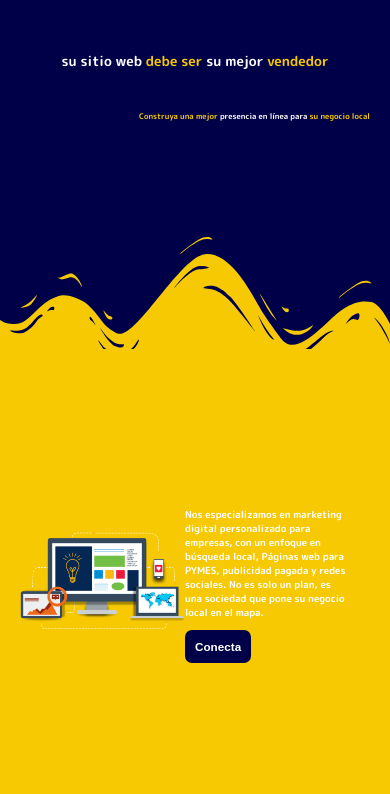
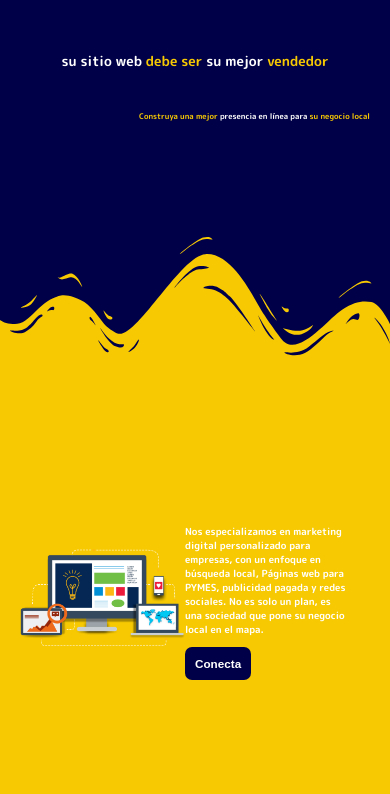
Before and after one commit to lerak/nextdigital, a Gatsby site: page / in a window 390 px wide. Shown: the part 48-842 px from the top of the page. Built offline with nearby package versions, Linux system fonts and the light colour scheme; Gatsby itself is replaced by a stand-in of ours.

Commit message:
mobile opt

```diff
--- a/src/components/header.css
+++ b/src/components/header.css
@@ -134,6 +134,6 @@
 
   @media(max-width: 1150px){
     .svg {
-      height: 12%;
+      height: 14%;
     }
   }
```
